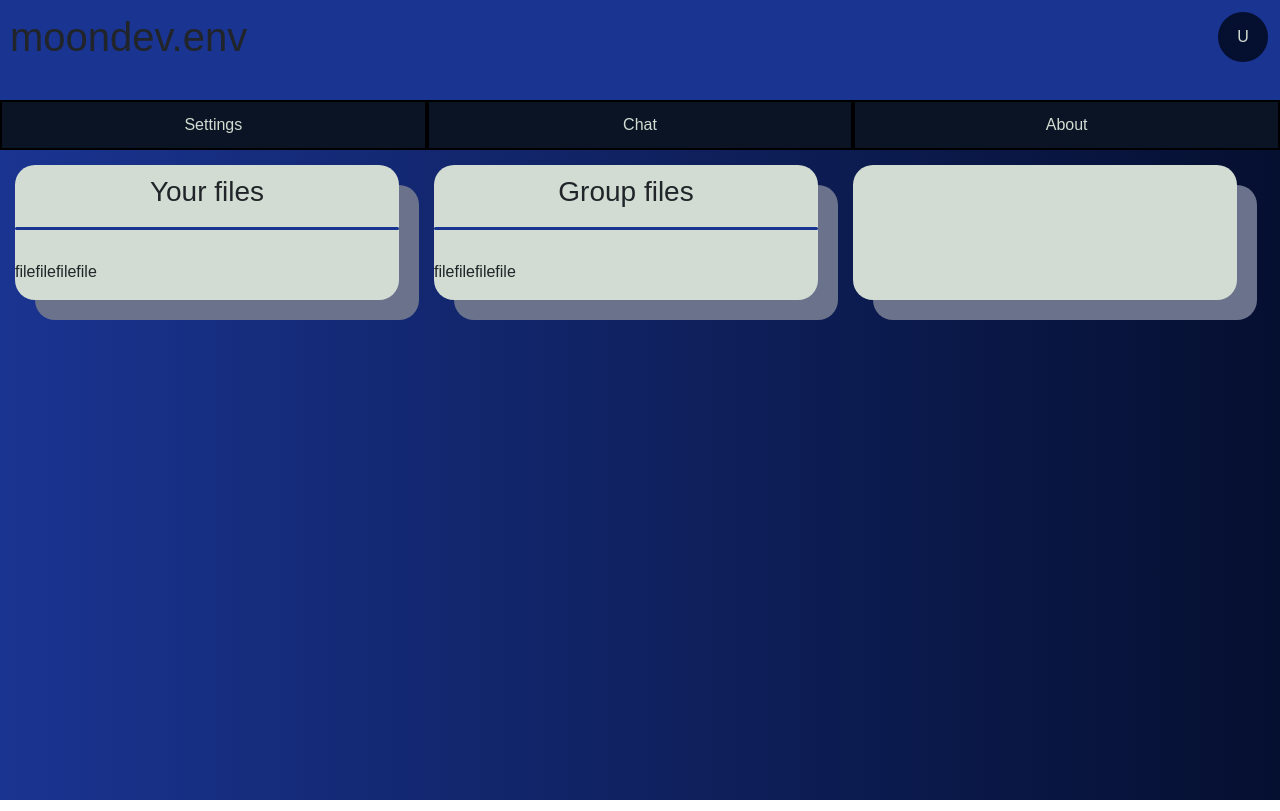
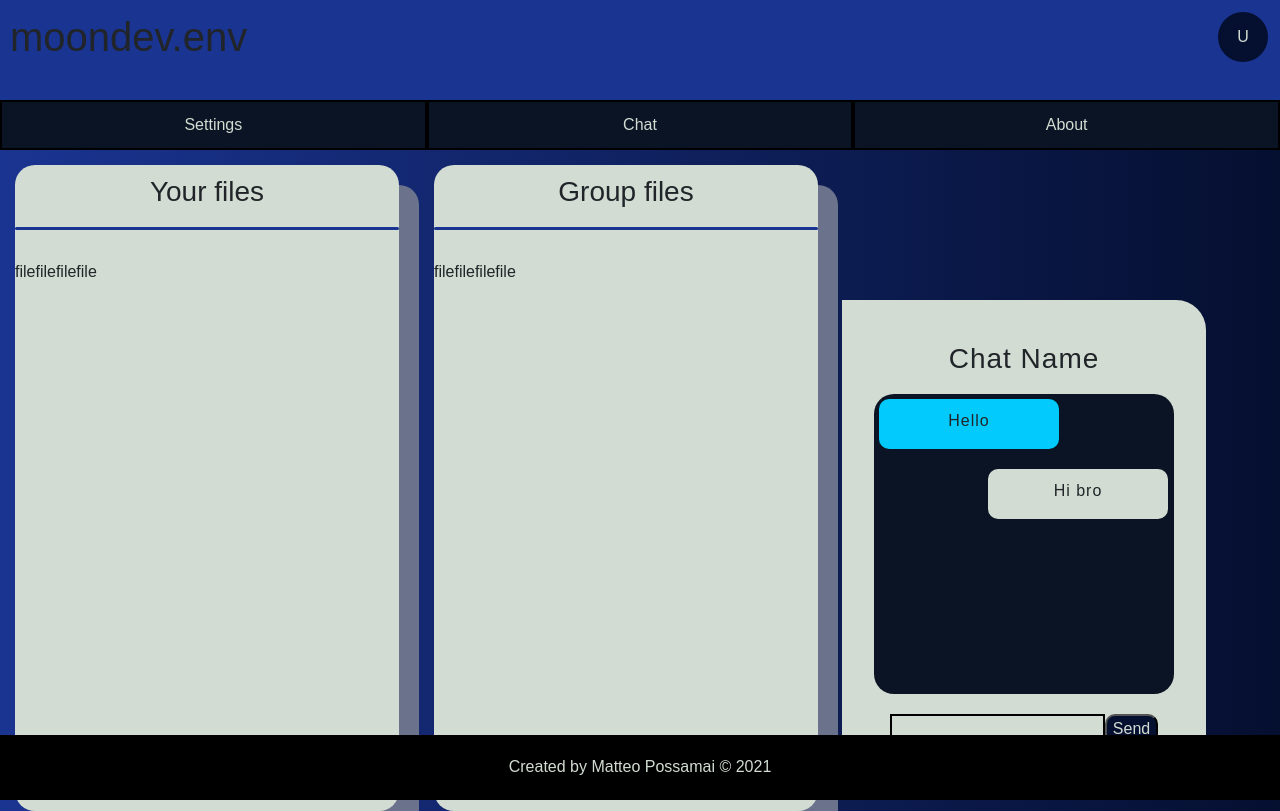
Before and after one commit to MatteoPossamai/moondev.env, a React (Create React App) app in the folder frontend/: page / in a window 1280 px wide. Built offline with nearby package versions, Linux system fonts and the light colour scheme; a web font is replaced by a local one.

Commit message:
Homepage and Chat frontend mockup created. Now, frontend basic mockup are done. At this time, I have to start to work in backend in Chat and File schemas. Then, connect front and back. When We melt, will start work in login, chat, and editor. Good work at this point

```diff
--- a/frontend/src/App.css
+++ /dev/null
@@ -1,3 +0,0 @@
-.App {
-  text-align: center;
-}
--- a/frontend/src/App.js
+++ b/frontend/src/App.js
@@ -1,8 +1,8 @@
-import './App.css';
 //import EditPage from './pages/EditPage'
 import HomePage from './pages/HomePage';
+import Header from './pages/Header';
 //import Login from './pages/Login';
-import Header from './pages/Header';
+//import Chat from './pages/Chat';
 
 function App() {
   return (
--- /dev/null
+++ b/frontend/src/pages/Chat.js
@@ -0,0 +1,26 @@
+import '../styles/style.css';
+import '../styles/styleChat.css';
+
+const Chat = () => {
+
+    const sendMSG = (e) => {
+        e.preventDefault();
+        console.log('Sent');
+    }
+
+    return <div className="containerLogin">
+        <div>
+            <h3>Chat Name</h3>
+        </div>
+        <div className="chatSpace">
+            <p className="mgsMe">Hello</p>
+            <p className="mgsOt">Hi bro</p>
+        </div>
+        <form className="sMSG">
+            <input type="input" style={{'border':'2px solid black'}} />
+            <button className="buttSend" onClick={sendMSG} spellCheck="false">Send</button>
+        </form>
+    </div>
+}
+
+export default Chat;
--- /dev/null
+++ b/frontend/src/pages/Footer.js
@@ -0,0 +1,9 @@
+import '../styles/style.css';
+
+const Footer = () => {
+    return <div className="footer">
+        <p>Created by Matteo Possamai © 2021</p>
+    </div>
+}
+
+export default Footer;
--- a/frontend/src/pages/HomePage.js
+++ b/frontend/src/pages/HomePage.js
@@ -1,3 +1,6 @@
+import Chat from './Chat';
+import Footer from './Footer';
+
 const HomePage =  () => {
     return (<div className="wrap">
         <div className="yFiles">
@@ -27,6 +30,8 @@ const HomePage =  () => {
         </div>
 
         <div className="cFiles"></div>
+        <Chat />
+        <Footer />
     </div>);
 };
 
--- a/frontend/src/styles/style.css
+++ b/frontend/src/styles/style.css
@@ -357,16 +357,6 @@ ul{
     box-shadow:20px 20px var(--grey);
 }
 
-.cFiles{
-    border-radius: 20px;
-    position:relative;
-    top:15px;
-    left:85px;
-    background: var(--white);
-    width:30%;
-    box-shadow:20px 20px var(--grey);
-}
-
 .fileContainer, .wrap{
     display:flex;
     flex-direction: row;
@@ -379,3 +369,17 @@ ul{
 .wrap h3{
     padding:10px;
 }
+
+/*footer*/
+.footer{
+    background:var(--black);
+    width:100%;
+    height:65px;
+    position: absolute;
+    bottom:0;
+}
+
+.footer p{
+    margin-top: 20px;
+    color: var(--white);
+}
--- /dev/null
+++ b/frontend/src/styles/styleChat.css
@@ -0,0 +1,36 @@
+/*Chat*/
+.chatSpace{
+    min-height: 300px;
+    min-width: 300px;
+    height:80%;
+    width: 80%;
+    background: var(--dark-editor);
+    margin:auto;
+    border-radius:20px;
+    margin-bottom: 20px;
+}
+
+.mgsMe{
+    padding:10px;
+    background: var(--celeste);
+    height:50px;
+    width:60%;
+    margin:5px;
+    border-radius: 10px;
+}
+
+.mgsOt{
+    padding:10px;
+    background: var(--white);
+    height:50px;
+    width:60%;
+    margin:5px;
+    border-radius: 10px;
+    margin-left: 38%;
+}
+
+.buttSend{
+    background:var(--night);
+    color:var(--white);
+    border-radius: 10px;
+}
```
